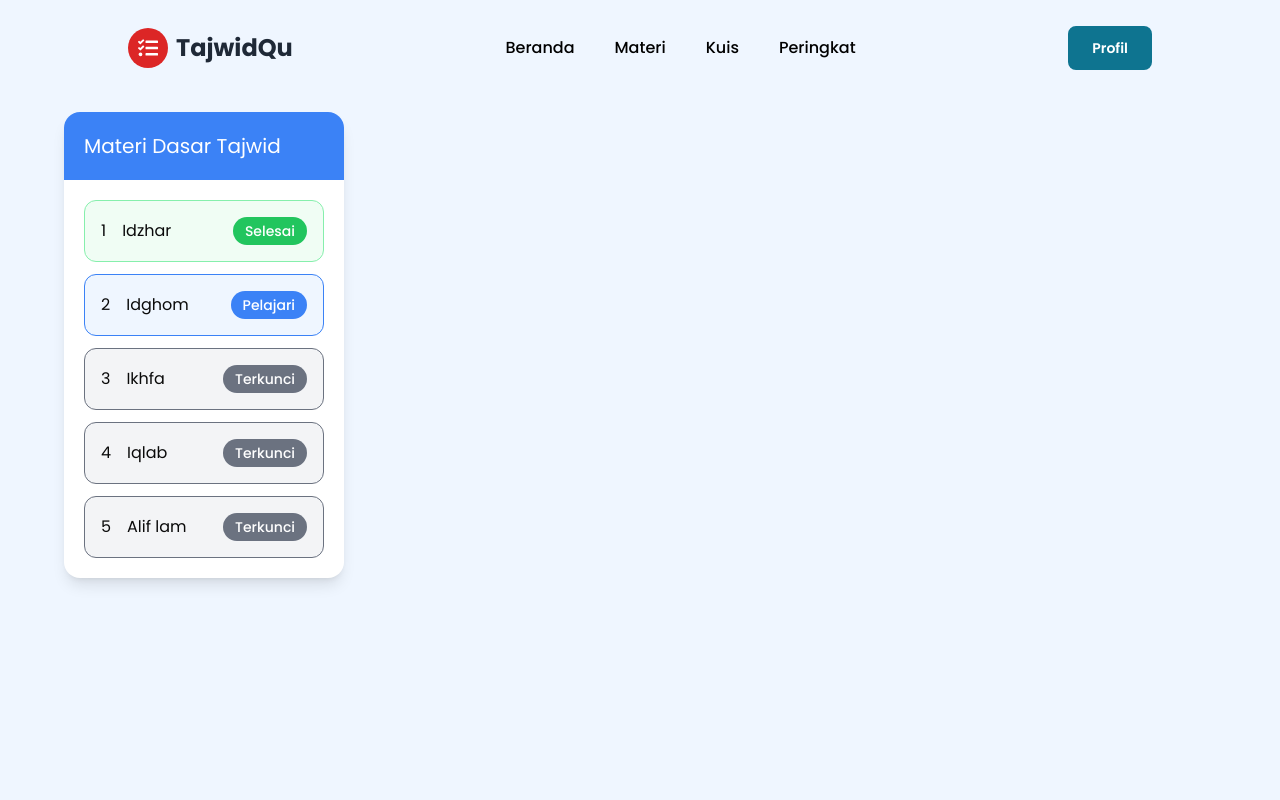
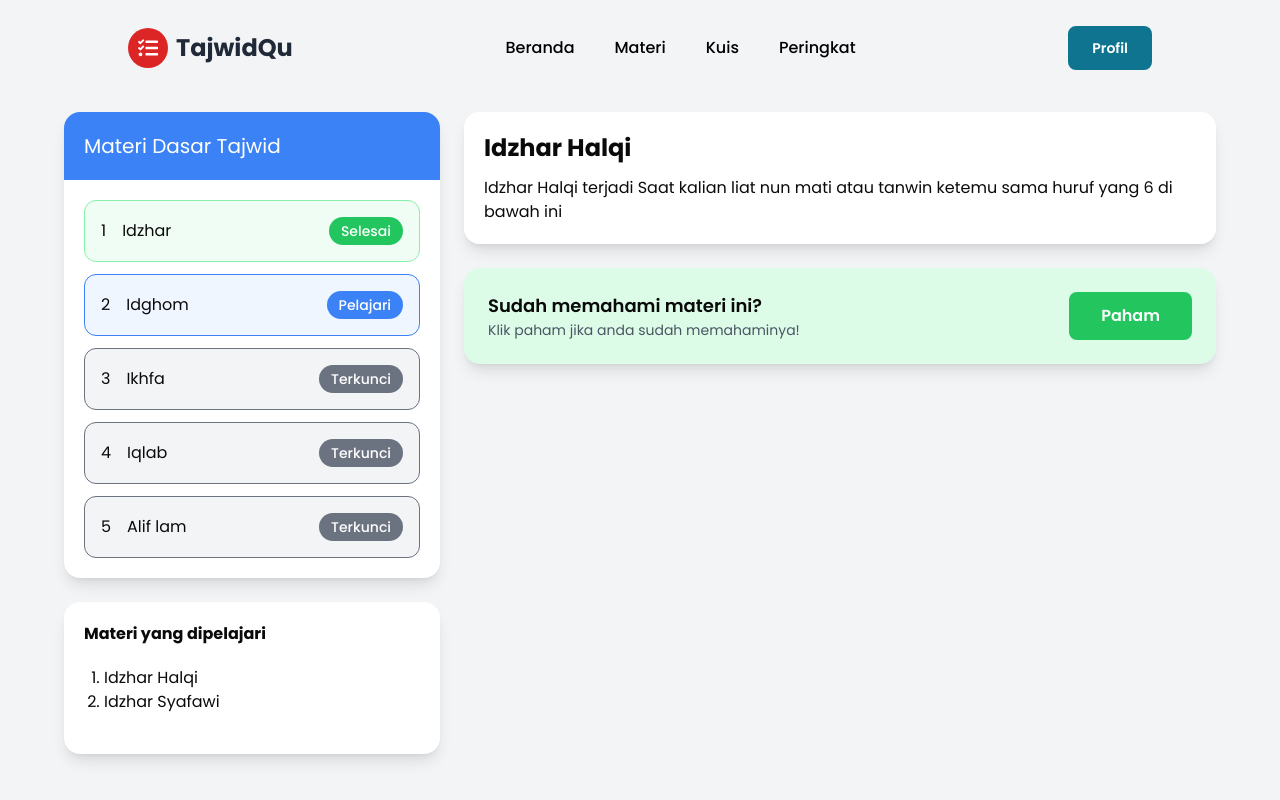
Before and after one commit to Sofwatunida/tq_app, a Next.js app: page /materi in a window 1280 px wide. Shown: the top 800 px of the page. Built offline with nearby package versions, Linux system fonts and the light colour scheme.

Commit message:
Materi page done

```diff
--- a/app/materi/page.tsx
+++ b/app/materi/page.tsx
@@ -1,23 +1,23 @@
 import PilihMateri from "pilihMateri";
-// import ListMateri from "listMateri";
-// import LearnMateri from "learnMateri";
-// import FahamMateri from "fahamMateri";
+import ListMateri from "listMateri";
+import LearnMateri from "learnMateri";
+import FahamMateri from "fahamMateri";
 
 export default function MateriPage() {
   return (
-    <main className="min-h-screen bg-blue-50 pt-28 pb-10">
-      <div className="w-[90%] max-w-7xl mx-auto">
-        {/* Bagian Kiri */}
-        <div className="w-[280px] space-y-5">
+    <main className="min-h-screen bg-gray-100 pt-28 pb-20">
+      <div className="w-[90%] mx-auto flex gap-6">
+        {/* Kolom kiri */}
+        <div className="w-1/3 space-y-6">
           <PilihMateri />
-          {/* <ListMateri /> */}
+          <ListMateri />
         </div>
 
-        {/* Bagian Kanan */}
-        {/* <div className="flex-1 space-y-5">
+        {/* Kolom kanan */}
+        <div className="w-2/3 space-y-6">
           <LearnMateri />
           <FahamMateri />
-        </div> */}
+        </div>
       </div>
     </main>
   );
--- a/components/Materi/FahamMateri.tsx
+++ b/components/Materi/FahamMateri.tsx
@@ -1,9 +1,21 @@
-import React from 'react';
+import React from "react";
 
 const FahamMateri = () => {
-    return (
-        <div>FahamMateri</div>
-    );
+  return (
+    <div className="bg-green-100 rounded-2xl p-6 shadow-lg flex items-center justify-between">
+      <div>
+        <h3 className="font-semibold text-lg">Sudah memahami materi ini?</h3>
+
+        <p className="text-sm text-gray-600">
+          Klik paham jika anda sudah memahaminya!
+        </p>
+      </div>
+
+      <button className="px-8 py-3 rounded-lg font-semibold text-white bg-green-500 hover:bg-green-600 transition-all duration-200 cursor-pointer">
+        Paham
+      </button>
+    </div>
+  );
 };
 
 export default FahamMateri;
--- a/components/Materi/LearnMateri.tsx
+++ b/components/Materi/LearnMateri.tsx
@@ -2,7 +2,15 @@ import React from "react";
 
 const LearnMateri = () => {
     return (
-        <div>LearnMateri</div>
+      <div className="bg-white rounded-2xl shadow-lg overflow-hidden">
+        <div className="bg-white p-5">
+          <h1 className="text-2xl font-bold mb-3">Idzhar Halqi</h1>
+          <p >
+            Idzhar Halqi terjadi Saat kalian liat nun mati atau tanwin ketemu sama huruf yang 6 di bawah ini
+
+          </p>
+        </div>
+      </div>
     );
 };
 
--- a/components/Materi/ListMateri.tsx
+++ b/components/Materi/ListMateri.tsx
@@ -1,8 +1,17 @@
-import React from 'react';
+import React from "react";
 
 const ListMateri = () => {
     return (
-        <div>ListMateri</div>
+      <div>
+        {/* header */}
+        <div className="bg-white shadow-lg rounded-2xl overflow-hidden p-5">
+          <h2 className="font-bold">Materi yang dipelajari</h2>
+          <ol className="list-decimal p-5">
+            <li>Idzhar Halqi</li>
+            <li>Idzhar Syafawi</li>
+          </ol>
+        </div>
+      </div>
     );
 };
 
--- a/tsconfig.json
+++ b/tsconfig.json
@@ -52,8 +52,8 @@
     "**/*.ts",
     "**/*.tsx",
     ".next/types/**/*.ts",
-    ".next/dev/types/**/*.ts"
-  ],
+    ".next/dev/types/**/*.ts",
+    ],
   "exclude": ["node_modules"],
 
 }
```
